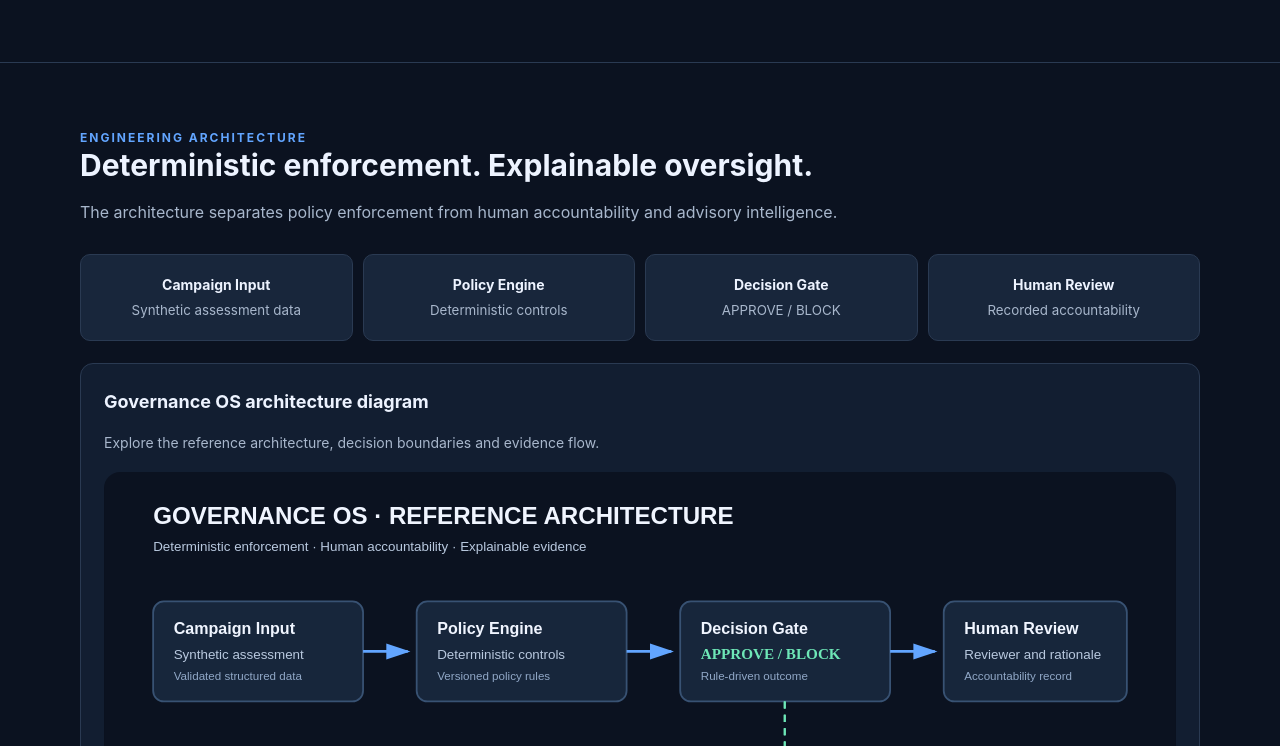
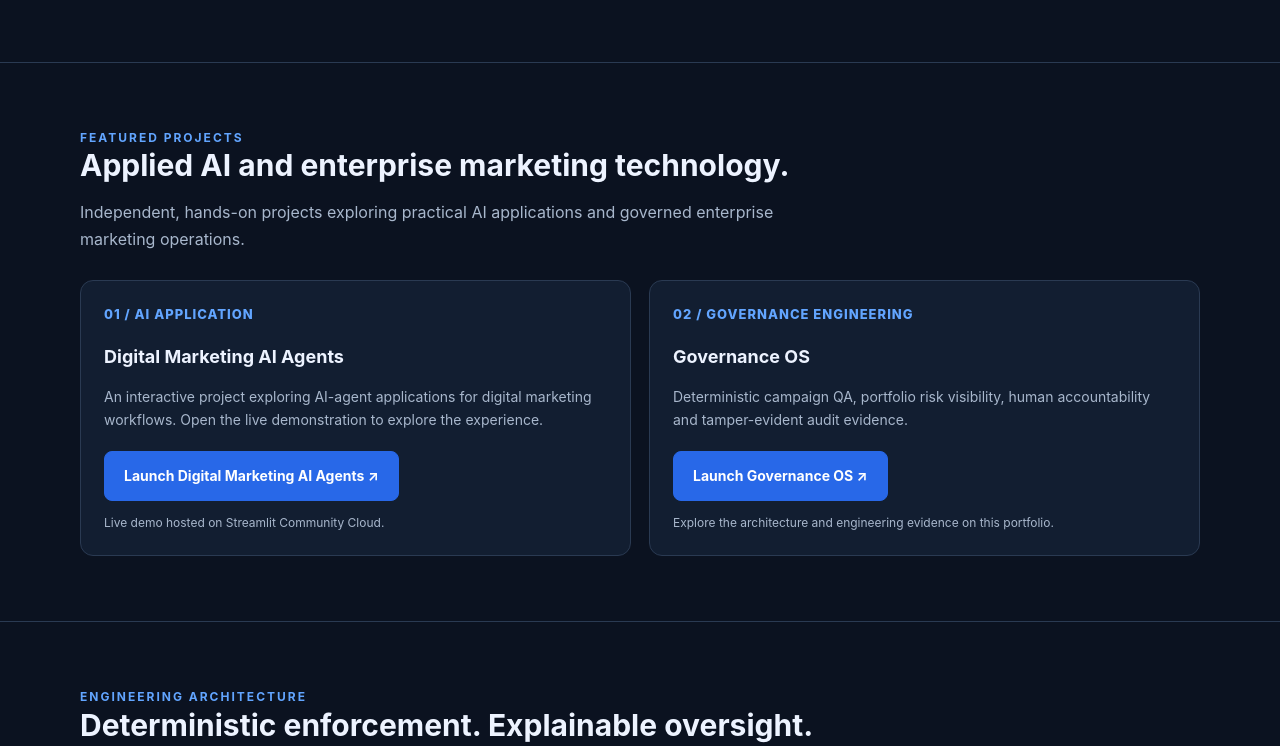
Before and after one commit to sghatge/adobe-campaign-v8-governance, a plain HTML site: page docs/site/index.html in a window 1280 px wide. Shown: the part 1194-1940 px from the top of the page. Drawn offline with Linux system fonts and the light colour scheme.

Commit message:
Add Digital Marketing AI Agents to portfolio

```diff
--- a/docs/site/index.html
+++ b/docs/site/index.html
@@ -80,6 +80,7 @@ border-top:1px solid var(--line)}
   <a class="brand" href="#">GOVERNANCE <span>OS</span></a>
   <div class="navlinks">
     <a href="#platform">Platform</a>
+    <a href="#projects">Projects</a>
     <a href="#architecture">Architecture</a>
     <a href="#evidence">Evidence</a>
     <a href="#about">About</a>
@@ -136,6 +137,34 @@ border-top:1px solid var(--line)}
       <h3>Audit Ledger</h3>
       <p>Locally demonstrated hash-chained event history and
       integrity verification.</p>
+    </article>
+  </div>
+</div>
+</section>
+
+<section class="section" id="projects">
+<div class="wrap">
+  <div class="eyebrow">Featured projects</div>
+  <h2>Applied AI and enterprise marketing technology.</h2>
+  <p class="sub">Independent, hands-on projects exploring practical AI applications and governed enterprise marketing operations.</p>
+  <div class="split">
+    <article class="card">
+      <div class="number">01 / AI APPLICATION</div>
+      <h3>Digital Marketing AI Agents</h3>
+      <p>An interactive project exploring AI-agent applications for digital marketing workflows. Open the live demonstration to explore the experience.</p>
+      <p style="margin-top:20px">
+        <a class="btn primary" href="https://sghatge-digital-marketing-ai-agents-app-5uhltb.streamlit.app/" target="_blank" rel="noopener">Launch Digital Marketing AI Agents ↗</a>
+      </p>
+      <p style="font-size:12px">Live demo hosted on Streamlit Community Cloud.</p>
+    </article>
+    <article class="card">
+      <div class="number">02 / GOVERNANCE ENGINEERING</div>
+      <h3>Governance OS</h3>
+      <p>Deterministic campaign QA, portfolio risk visibility, human accountability and tamper-evident audit evidence.</p>
+      <p style="margin-top:20px">
+        <a class="btn primary" href="https://adobe-campaign-v8-governance-3rzwjb2pbqqftpm3fecxzd.streamlit.app/" target="_blank" rel="noopener">Launch Governance OS ↗</a>
+      </p>
+      <p style="font-size:12px">Explore the architecture and engineering evidence on this portfolio.</p>
     </article>
   </div>
 </div>
```
